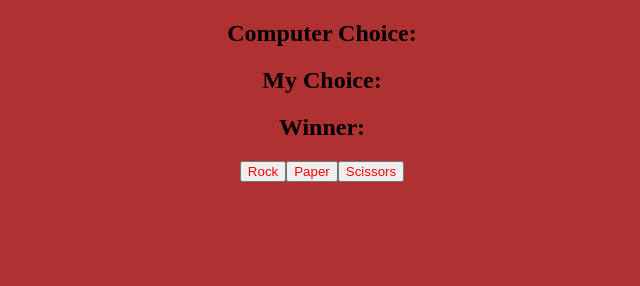
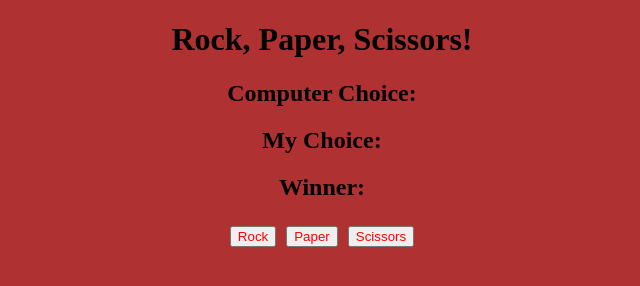
Before and after one commit to AddyRdz/RockPaperScissors, a plain HTML site: page index.html in a window 1280 px wide. Shown: the whole page, without its empty margins (318-958 px from the left). Drawn offline with Linux system fonts and the light colour scheme.

Commit message:
Added title and margin in between buttons.

```diff
--- a/index.html
+++ b/index.html
@@ -5,6 +5,7 @@
     <title>Rock, Paper, Scissors</title>
     <script src="app.js" defer charset="utf-8"></script>
     <link rel="stylesheet" href="style.css"></link>
+    <h1>Rock, Paper, Scissors!</h1>
 </head>
 <body>
     <h2>Computer Choice: <span id= "computer-choice"></span></h2>
--- a/style.css
+++ b/style.css
@@ -5,16 +5,19 @@ body{
 
 #Rock{
     color: red;
+    margin: 5px;
 
 }
 
 #Paper{
     color: red;
+    margin: 5px;
 
 }
 
 #Scissors{
     color:red;
+    margin: 5px;
 }
 
 h2{
@@ -25,4 +28,10 @@ div{
     display: flex;
     justify-content: center;
     align-items: center;
+
 }
+
+h1{
+    text-align: center;
+    font-weight: 900;
+}
```
